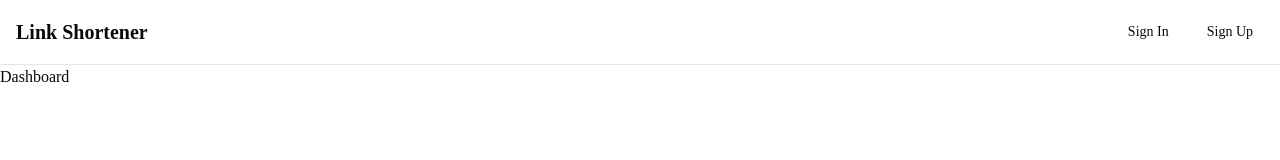
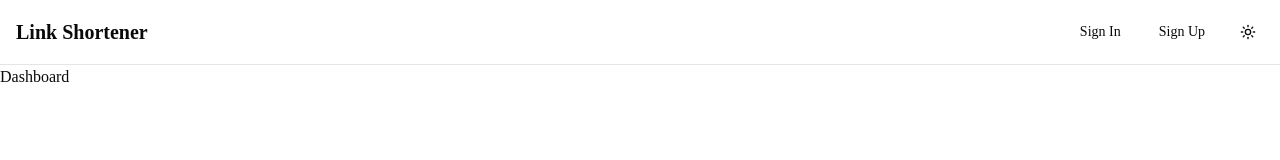
Before and after one commit to tawazlwb/linkshortenerproject, a Next.js app: page /dashboard in a window 1280 px wide. Shown: the top 160 px of the page. Built offline with nearby package versions, Linux system fonts and the light colour scheme; no server answers.

Commit message:
Play 18. Implement dashboard page + UI tweaks guided by GitHub Copilot Instructions p2

```diff
--- a/app/layout.tsx
+++ b/app/layout.tsx
@@ -2,6 +2,8 @@
 import { Geist, Geist_Mono } from "next/font/google";
 import { ClerkProvider, SignInButton, SignUpButton, UserButton, Show } from "@clerk/nextjs";
 import { Button } from "@/components/ui/button";
+import { ThemeProvider } from "@/components/theme-provider";
+import { ModeToggle } from "@/components/mode-toggle";
 import "./globals.css";
 
 const geistSans = Geist({
@@ -25,11 +27,9 @@
   children: React.ReactNode;
 }>) {
   return (
-    <html lang="en">
-      <body
-        className={`${geistSans.variable} ${geistMono.variable} antialiased`}
-        suppressHydrationWarning
-      >
+    <html lang="en" suppressHydrationWarning>
+      <body className={`${geistSans.variable} ${geistMono.variable} antialiased`} suppressHydrationWarning>
+        <ThemeProvider attribute="class" defaultTheme="system" enableSystem>
           <ClerkProvider>
             <header className="border-b">
               <div className="container mx-auto flex items-center justify-between p-4">
@@ -46,11 +46,13 @@
                   <Show when="signed-in">
                     <UserButton />
                   </Show>
+                  <ModeToggle />
                 </div>
               </div>
             </header>
             {children}
           </ClerkProvider>
+        </ThemeProvider>
       </body>
     </html>
   );
--- /dev/null
+++ b/components/mode-toggle.tsx
@@ -0,0 +1,21 @@
+"use client";
+
+import { Moon, Sun } from "lucide-react";
+import { useTheme } from "next-themes";
+import { Button } from "@/components/ui/button";
+
+export function ModeToggle() {
+  const { theme, setTheme } = useTheme();
+
+  return (
+    <Button
+      variant="ghost"
+      size="icon"
+      onClick={() => setTheme(theme === "dark" ? "light" : "dark")}
+      aria-label="Toggle theme"
+    >
+      <Sun className="h-5 w-5 rotate-0 scale-100 transition-all dark:-rotate-90 dark:scale-0" />
+      <Moon className="absolute h-5 w-5 rotate-90 scale-0 transition-all dark:rotate-0 dark:scale-100" />
+    </Button>
+  );
+}
--- /dev/null
+++ b/components/theme-provider.tsx
@@ -0,0 +1,11 @@
+"use client";
+
+import { ThemeProvider as NextThemesProvider } from "next-themes";
+import type { ComponentProps } from "react";
+
+export function ThemeProvider({
+  children,
+  ...props
+}: ComponentProps<typeof NextThemesProvider>) {
+  return <NextThemesProvider {...props}>{children}</NextThemesProvider>;
+}
--- a/package.json
+++ b/package.json
@@ -17,6 +17,7 @@
     "drizzle-orm": "^0.45.1",
     "lucide-react": "^0.577.0",
     "next": "16.1.7",
+    "next-themes": "^0.4.6",
     "radix-ui": "^1.4.3",
     "react": "19.2.3",
     "react-dom": "19.2.3",
```
Also changed, not shown: 1 other file (tests, documents, lock files or other folders). Lines whose indentation alone changed are shown as unchanged.
